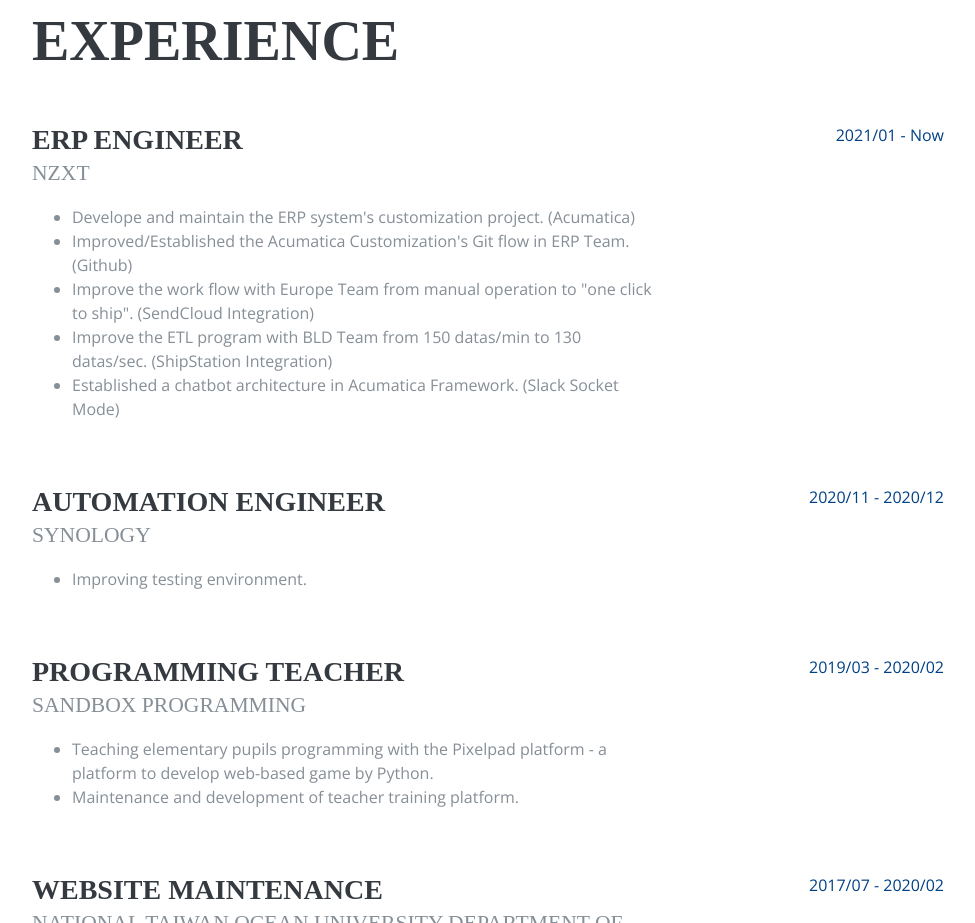
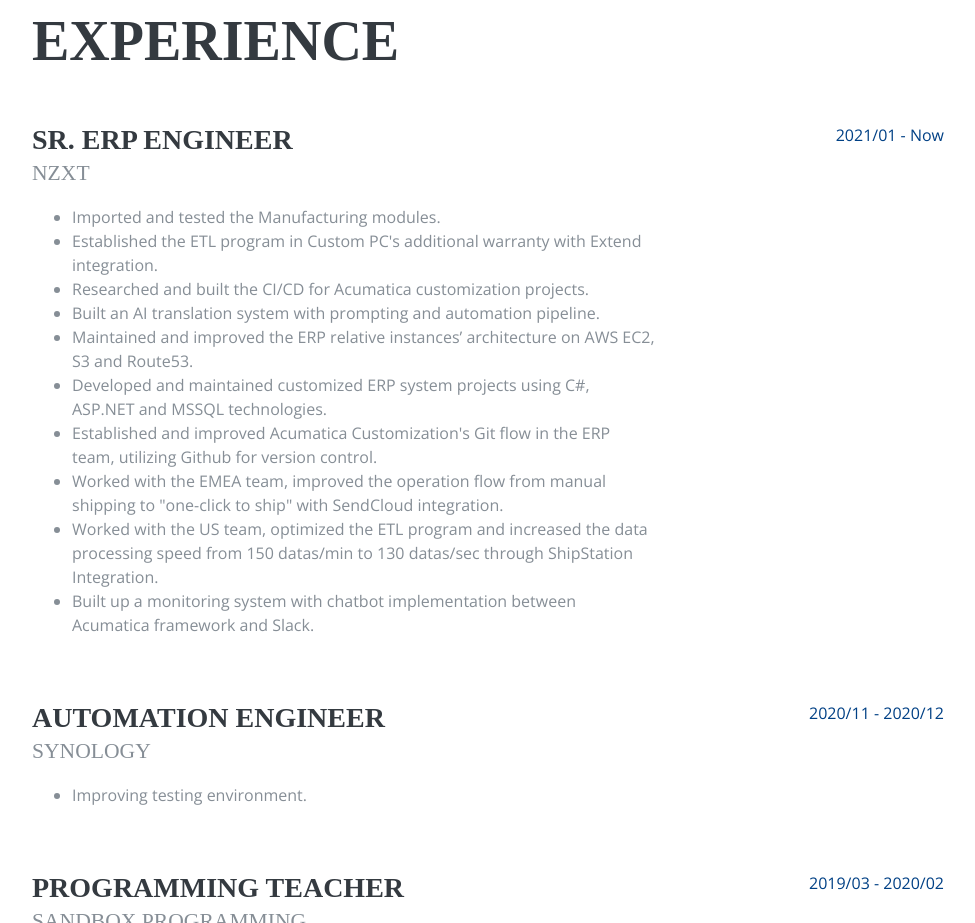
Before and after one commit to jimting/jimting.github.io, a plain HTML site: page Resume/index_en.html in a window 1280 px wide. Shown: the part 840-1763 px from the top of the page, without its empty margins (288-1263 px from the left). Drawn offline with nearby package versions, Linux system fonts and the light colour scheme; a web font is replaced by a local one.

Commit message:
[patch] update the job experiences in NZXT.

```diff
--- a/Resume/index_en.html
+++ b/Resume/index_en.html
@@ -116,14 +116,19 @@
 					<h2 class="mb-5">Experience</h2>
 					<div class="resume-item d-flex flex-column flex-md-row mb-5">
 						<div class="resume-content mr-auto">
-							<h3 class="mb-0">ERP Engineer</h3>
+							<h3 class="mb-0">Sr. ERP Engineer</h3>
 							<div class="subheading mb-3">NZXT</div>
 							<ul>
-								<li>Develope and maintain the ERP system's customization project. (Acumatica)</li>
-								<li>Improved/Established the Acumatica Customization's Git flow in ERP Team. (Github)</li>
-								<li>Improve the work flow with Europe Team from manual operation to "one click to ship". (SendCloud Integration)</li>
-								<li>Improve the ETL program with BLD Team from 150 datas/min to 130 datas/sec. (ShipStation Integration)</li>
-								<li>Established a chatbot architecture in Acumatica Framework. (Slack Socket Mode)</li>
+								<li>Imported and tested the Manufacturing modules.</li>
+								<li>Established the ETL program in Custom PC's additional warranty with Extend integration.</li>
+								<li>Researched and built the CI/CD for Acumatica customization projects.</li>
+								<li>Built an AI translation system with prompting and automation pipeline.</li>
+								<li>Maintained and improved the ERP relative instances’ architecture on AWS EC2, S3 and Route53.</li>
+								<li>Developed and maintained customized ERP system projects using C#, ASP.NET and MSSQL technologies.</li>
+								<li>Established and improved Acumatica Customization's Git flow in the ERP team, utilizing Github for version control.</li>
+								<li>Worked with the EMEA team, improved the operation flow from manual shipping to "one-click to ship" with SendCloud integration.</li>
+								<li>Worked with the US team, optimized the ETL program and increased the data processing speed from 150 datas/min to 130 datas/sec through ShipStation Integration.</li>
+								<li>Built up a monitoring system with chatbot implementation between Acumatica framework and Slack.</li>
 							</ul>
 						</div>
 						<div class="resume-date text-md-right">
```
Also changed, not shown: Resume/index.html (+10 -5 lines).
